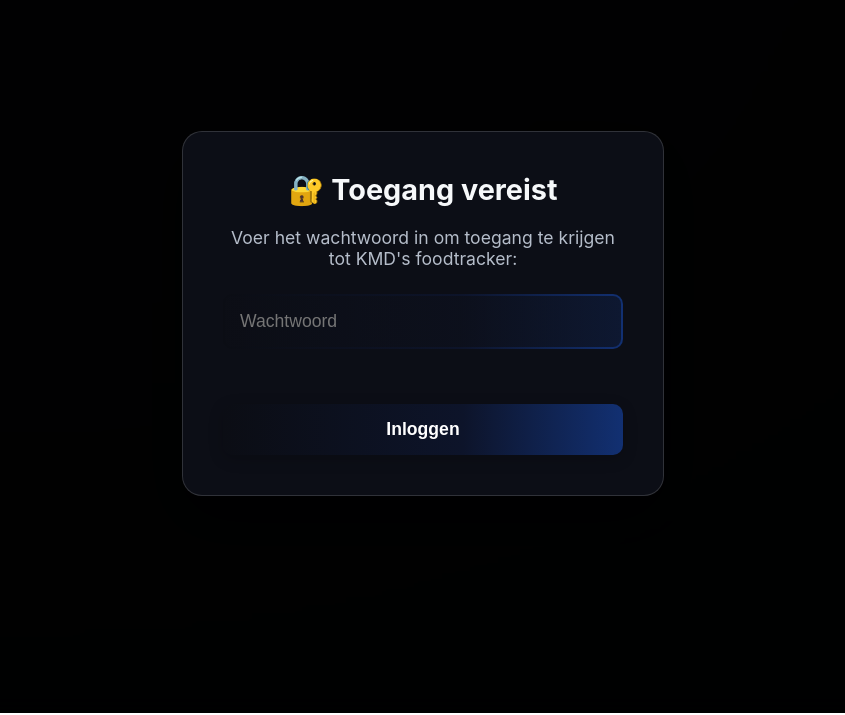
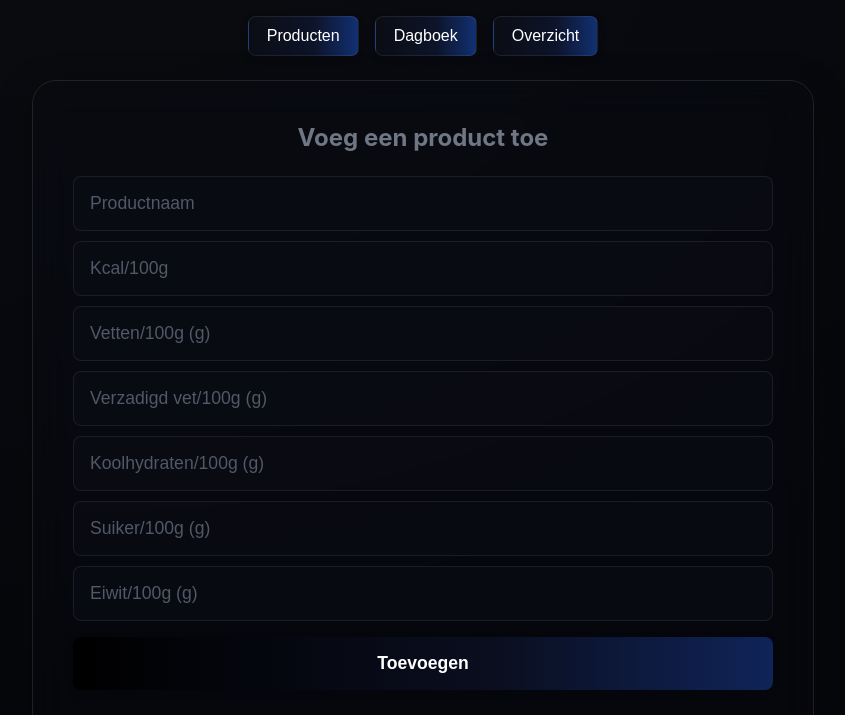
Before and after one commit to kmd98x/foodtracker, a plain HTML site: page index.html in a window 1280 px wide. Shown: the part 87-802 px from the top of the page, without its empty margins (217-1062 px from the left). Drawn offline with nearby package versions, Linux system fonts and the light colour scheme.

Commit message:
Revert "ww gedaan"
This reverts commit 64af61b9a7cf17af30a24989f63a30df7a7062c0.

```diff
--- a/app.js
+++ b/app.js
@@ -1,50 +1,3 @@
-// Password Protection
-const PASSWORD = 'kmd2024'; // Verander dit naar je gewenste wachtwoord
-const passwordModal = document.getElementById('password-modal');
-const appContent = document.getElementById('app-content');
-const passwordInput = document.getElementById('password-input');
-const passwordSubmit = document.getElementById('password-submit');
-const passwordError = document.getElementById('password-error');
-
-function showApp() {
-    passwordModal.style.display = 'none';
-    appContent.style.display = 'block';
-}
-
-function showError(message) {
-    passwordError.textContent = message;
-    passwordInput.style.borderColor = '#ff6b6b';
-}
-
-function clearError() {
-    passwordError.textContent = '';
-    passwordInput.style.borderColor = 'rgba(255,255,255,0.15)';
-}
-
-passwordSubmit.addEventListener('click', () => {
-    const enteredPassword = passwordInput.value;
-    if (enteredPassword === PASSWORD) {
-        showApp();
-    } else {
-        showError('Onjuist wachtwoord. Probeer opnieuw.');
-        passwordInput.value = '';
-        passwordInput.focus();
-    }
-});
-
-passwordInput.addEventListener('keypress', (e) => {
-    if (e.key === 'Enter') {
-        passwordSubmit.click();
-    }
-});
-
-passwordInput.addEventListener('input', clearError);
-
-// Focus op het wachtwoord veld bij laden
-window.addEventListener('load', () => {
-    passwordInput.focus();
-});
-
 // Productenbeheer
 const productForm = document.getElementById('product-form');
 const productenTabelBody = document.querySelector('#producten-tabel tbody');
--- a/index.html
+++ b/index.html
@@ -8,19 +8,7 @@
 </head>
 
 <body>
-  <!-- Password Protection Modal -->
-  <div id="password-modal" class="password-modal">
-    <div class="password-modal-content">
-      <h2>🔐 Toegang vereist</h2>
-      <p>Voer het wachtwoord in om toegang te krijgen tot KMD's foodtracker:</p>
-      <input type="password" id="password-input" placeholder="Wachtwoord" autocomplete="off">
-      <div id="password-error" class="password-error"></div>
-      <button id="password-submit">Inloggen</button>
-    </div>
-  </div>
-
-  <div id="app-content" style="display: none;">
-    <h1>KMD's foodtracker</h1>
+  <h1>KMD's foodtracker</h1>
   <nav>
     <button class="tab-btn" data-tab="producten">Producten</button>
     <button class="tab-btn" data-tab="dagboek">Dagboek</button>
@@ -115,7 +103,6 @@
       <canvas id="chart-eiwit" width="200" height="200"></canvas>
     </div>
   </section>
-  </div>
   <script src="https://cdn.jsdelivr.net/npm/chart.js"></script>
   <script src="app.js"></script>
 </body>
--- a/style.css
+++ b/style.css
@@ -434,92 +434,3 @@ table td:before {
 h3 {
     color: #6E7784;
 }
-
-/* Password Protection Modal */
-.password-modal {
-    position: fixed;
-    top: 0;
-    left: 0;
-    width: 100%;
-    height: 100%;
-    background: rgba(0, 0, 0, 0.85);
-    display: flex;
-    justify-content: center;
-    align-items: center;
-    z-index: 9999;
-    -webkit-backdrop-filter: blur(10px);
-    backdrop-filter: blur(10px);
-}
-
-.password-modal-content {
-    background: rgba(13, 15, 24, 0.95);
-    border: 1px solid rgba(255,255,255,0.15);
-    border-radius: 20px;
-    padding: 40px;
-    text-align: center;
-    max-width: 400px;
-    width: 90%;
-    box-shadow: 0 20px 60px rgba(0,0,0,0.5);
-    -webkit-backdrop-filter: blur(20px);
-    backdrop-filter: blur(20px);
-}
-
-.password-modal-content h2 {
-    color: #f6f8fa;
-    margin: 0 0 20px 0;
-    font-size: 1.8em;
-}
-
-.password-modal-content p {
-    color: #B5BDCA;
-    margin: 0 0 25px 0;
-    font-size: 1.1em;
-}
-
-.password-modal-content input {
-    width: 100%;
-    padding: 15px;
-    font-size: 1.1em;
-    border-radius: 10px;
-    border: 1px solid rgba(255,255,255,0.15);
-    background: rgba(12, 14, 22, 0.7);
-    color: #f6f8fa;
-    margin-bottom: 15px;
-    outline: none;
-    box-sizing: border-box;
-}
-
-.password-modal-content input:focus {
-    border: 2px solid transparent;
-    background-origin: border-box;
-    background-clip: padding-box, border-box;
-    background-image:
-        linear-gradient(rgba(12,14,22,0.7), rgba(12,14,22,0.7)),
-        linear-gradient(90deg, #0B0D14 0%, #0D142A 60%, #123072 100%);
-}
-
-.password-modal-content button {
-    width: 100%;
-    padding: 15px;
-    font-size: 1.1em;
-    border-radius: 10px;
-    border: none;
-    background: linear-gradient(90deg, #0B0D14 0%, #0D142A 60%, #123072 100%);
-    color: #fff;
-    font-weight: 600;
-    cursor: pointer;
-    transition: all 0.2s;
-    box-shadow: 0 4px 15px rgba(0,0,0,0.2);
-}
-
-.password-modal-content button:hover {
-    filter: brightness(1.1) saturate(1.15);
-    box-shadow: 0 6px 20px rgba(16, 36, 89, 0.35);
-}
-
-.password-error {
-    color: #ff6b6b;
-    margin: 10px 0;
-    font-size: 0.9em;
-    min-height: 20px;
-}
```
